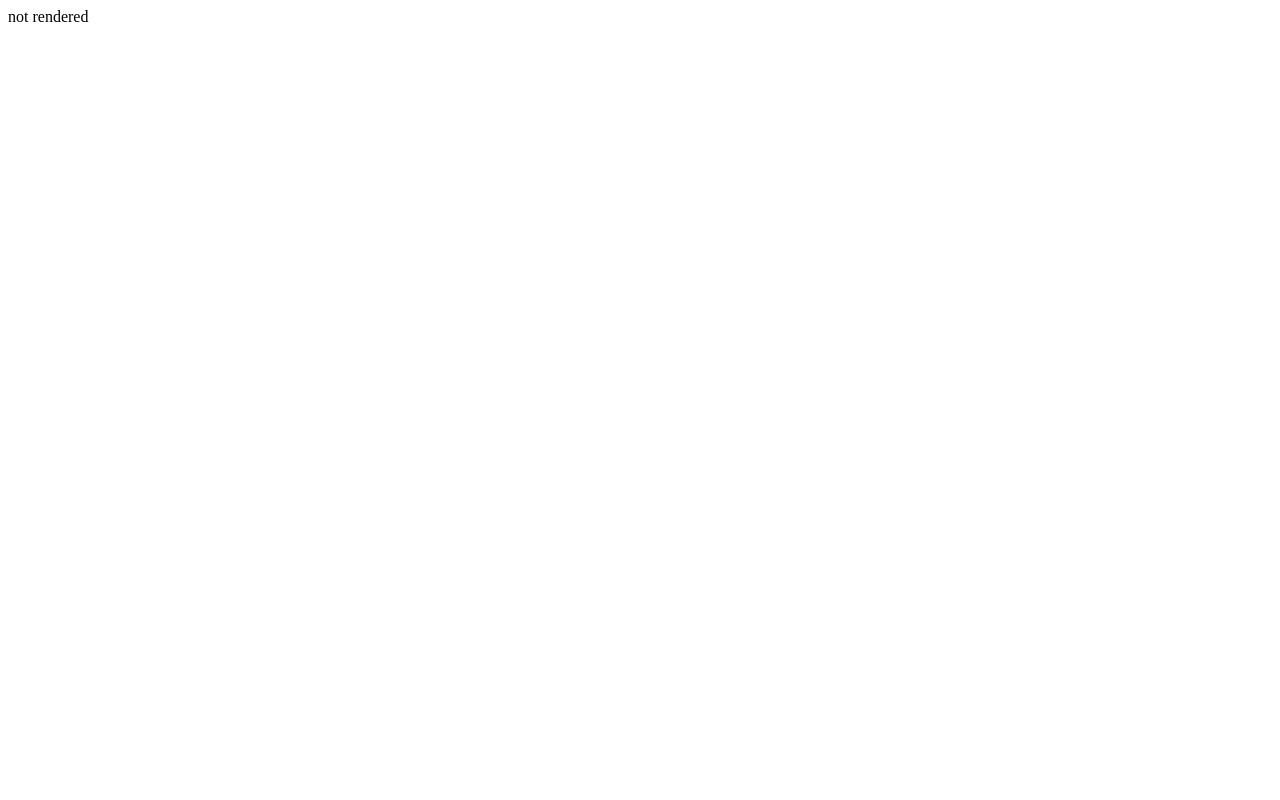
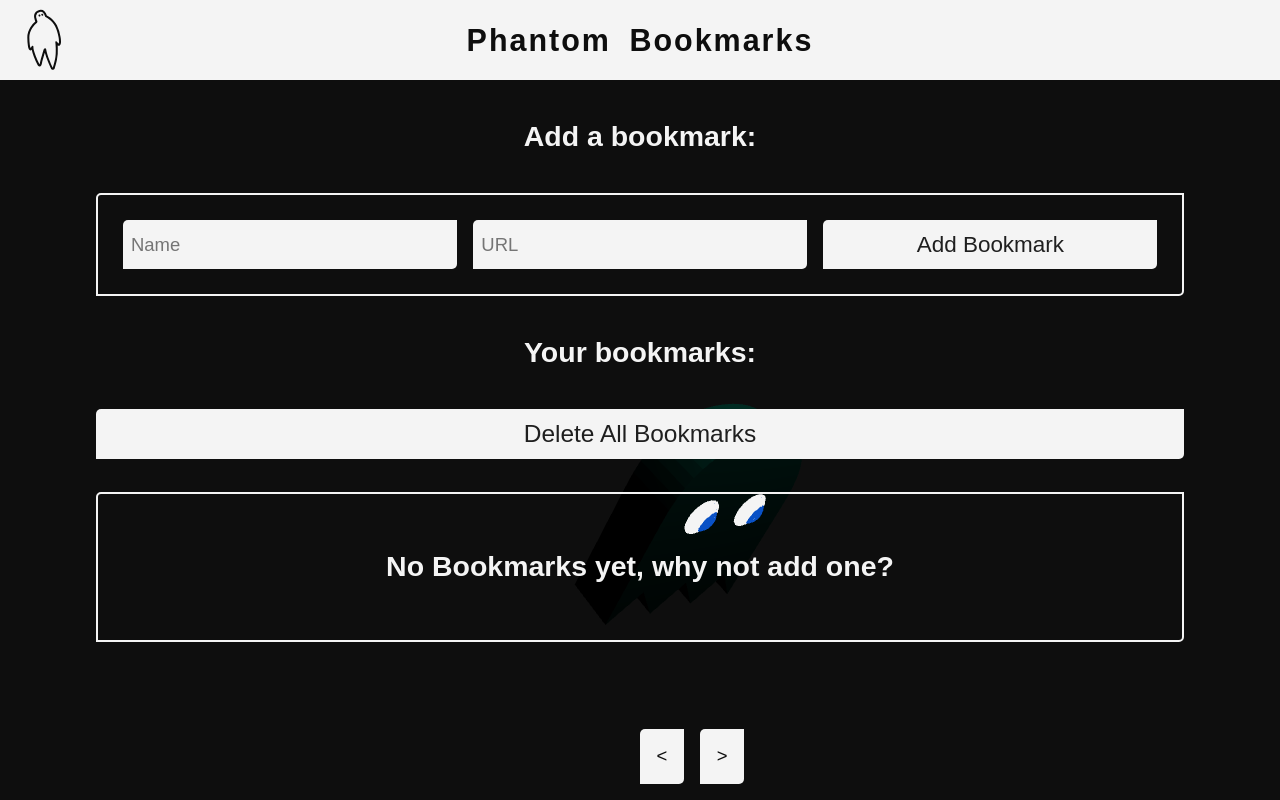
Before and after one commit to AJCJ1/vite-compiled-phantom-bookmarks, a plain HTML site: page docs/index.html in a window 1280 px wide. Drawn offline with Linux system fonts and the light colour scheme; the site is published under a folder, as on GitHub Pages, so addresses that start at the root find nothing; animation ran at ten frames a second.

Commit message:
adds ./ to link and script

```diff
--- a/docs/index.html
+++ b/docs/index.html
@@ -7,8 +7,8 @@
   <meta http-equiv="X-UA-Compatible" content="ie=edge">
 
   <title>Phantom Bookmarks</title>
-  <script type="module" crossorigin src="/assets/index.6fb1b3ce.js"></script>
-  <link rel="stylesheet" href="/assets/index.a3eb0ece.css">
+  <script type="module" crossorigin src="./assets/index.6fb1b3ce.js"></script>
+  <link rel="stylesheet" href="./assets/index.a3eb0ece.css">
 </head>
 
 <body>
```
